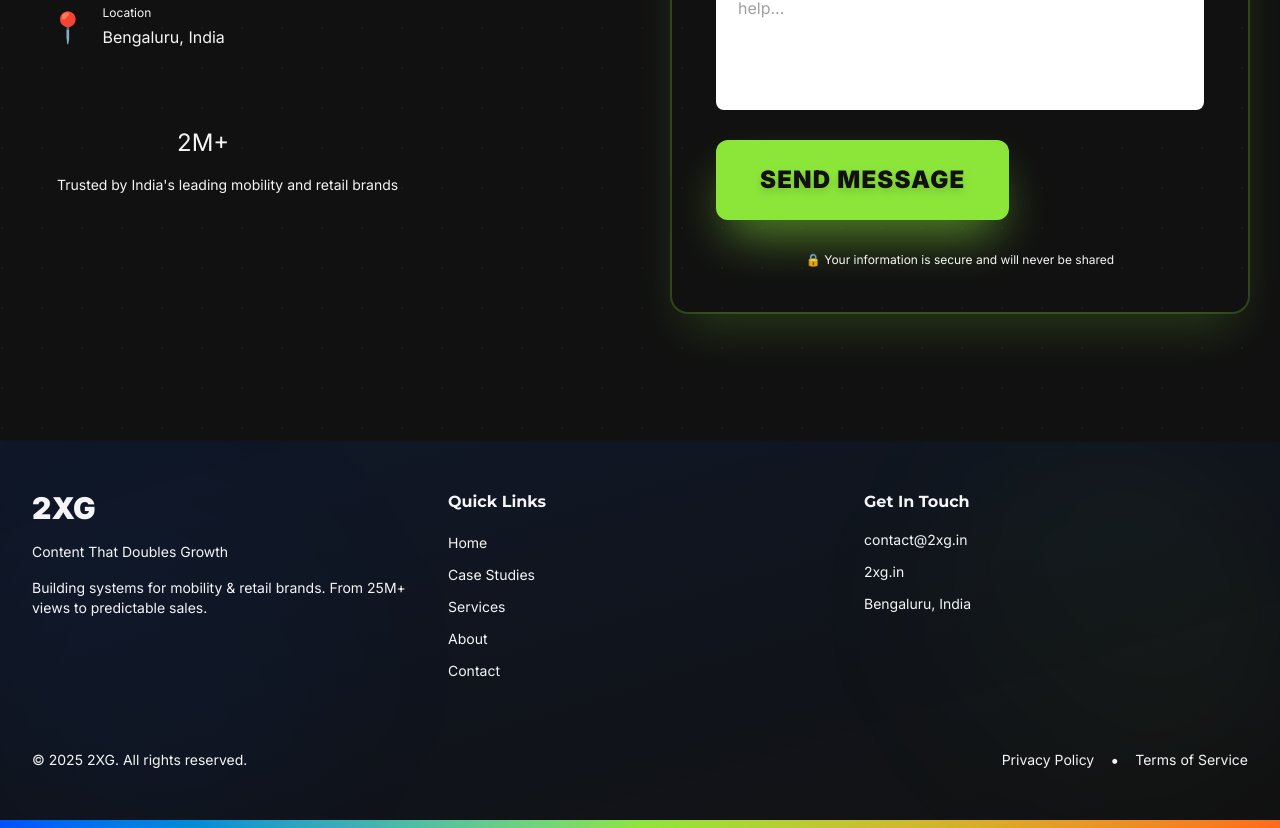
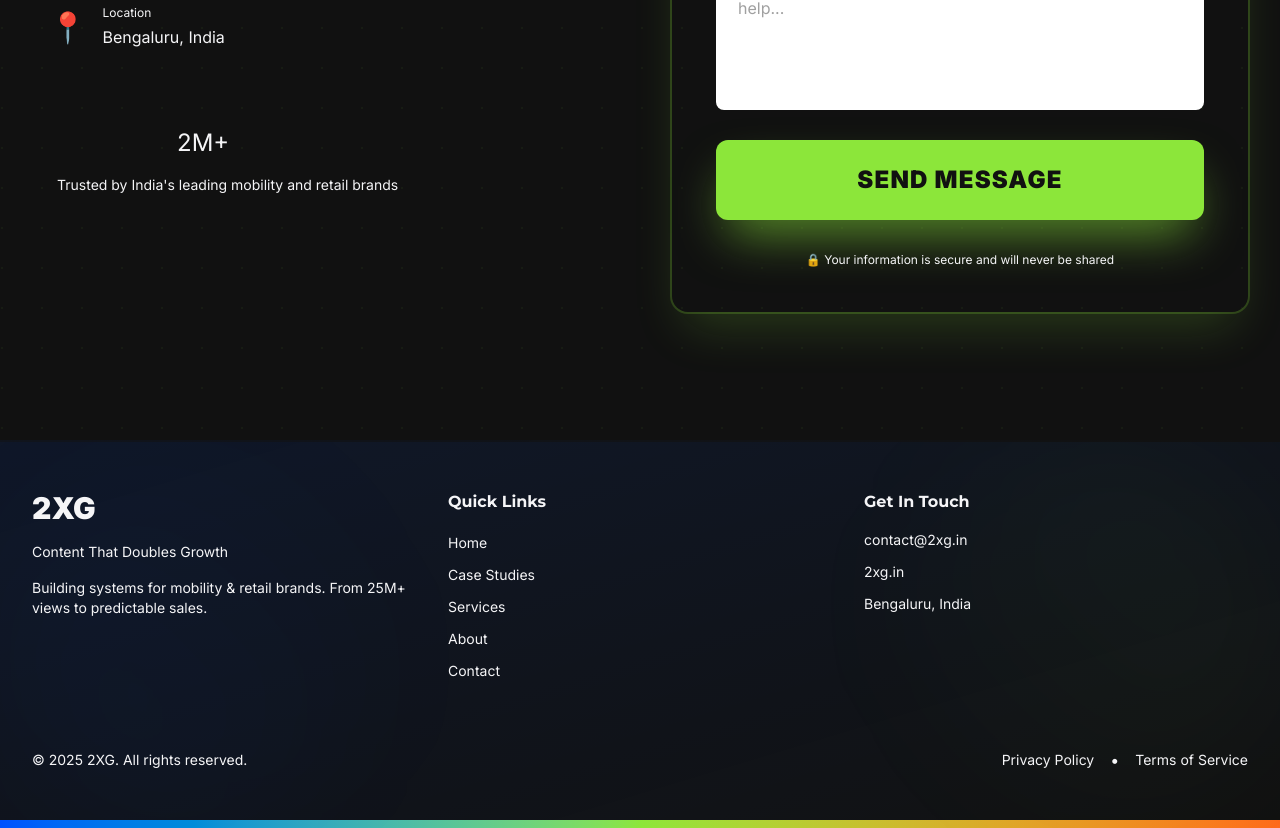
Before and after one commit to arsalan507/2xg-website-v2, a Next.js app: page / in a window 1280 px wide. Shown: the part 4648-5476 px from the top of the page. Built offline with nearby package versions, Linux system fonts and the light colour scheme.

Commit message:
Fix Contact form submit button type error

```diff
--- a/components/Contact.tsx
+++ b/components/Contact.tsx
@@ -232,12 +232,10 @@
                 </div>
 
                 {/* Submit Button */}
-                <Button
-                  variant="primary"
-                  size="large"
-                  fullWidth
-                  onClick={handleSubmit}
-                  className="disabled:opacity-50 disabled:cursor-not-allowed"
+                <button
+                  type="submit"
+                  disabled={isSubmitting}
+                  className="w-full font-montserrat font-black uppercase tracking-wider transition-all duration-300 text-center px-10 py-5 text-lg sm:text-xl md:text-2xl bg-[#8CE63A] text-[#111111] hover:brightness-110 shadow-2xl shadow-[#8CE63A]/60 hover:shadow-[#8CE63A]/80 border-4 border-[#8CE63A] rounded-xl disabled:opacity-50 disabled:cursor-not-allowed"
                 >
                   {isSubmitting ? (
                     <span className="flex items-center justify-center gap-2">
@@ -248,7 +246,7 @@
                       Sending...
                     </span>
                   ) : 'Send Message'}
-                </Button>
+                </button>
 
                 <p className="text-xs text-off-white/50 font-inter text-center pt-2">
                   🔒 Your information is secure and will never be shared
```
